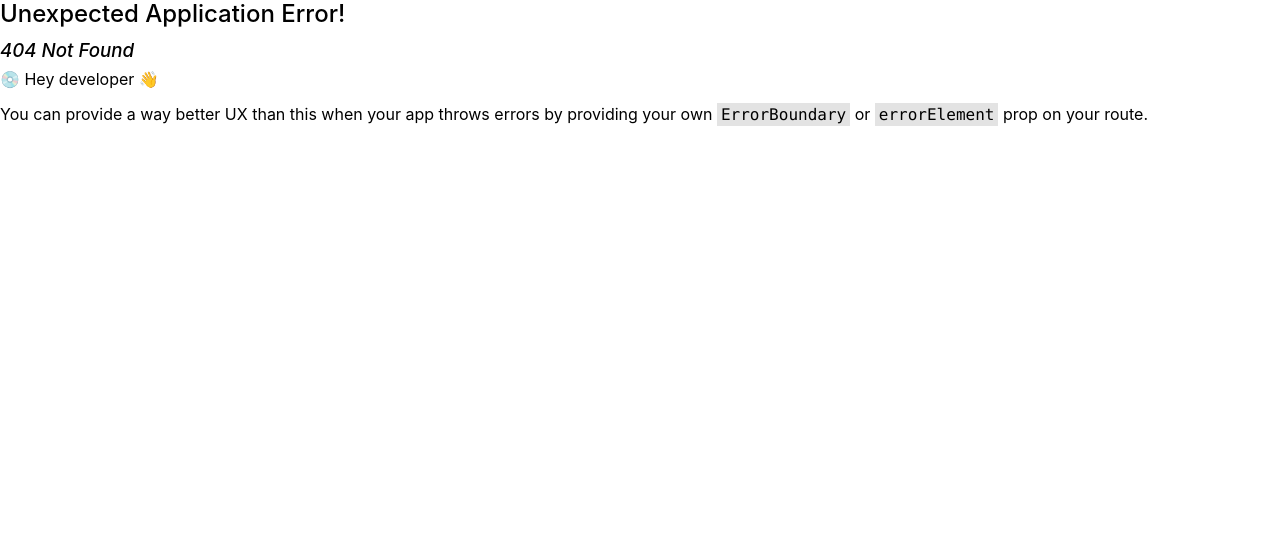
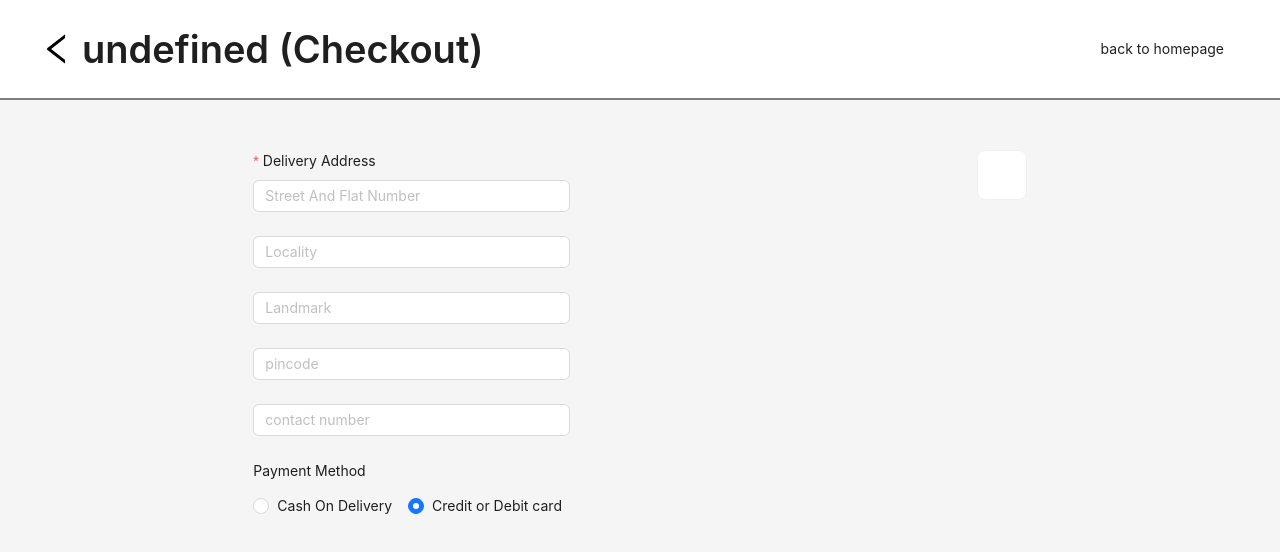
Before and after one commit to ashok-elumalai/deliveryApp, a React (Create React App) app in the folder delivery-app/: page /checkout in a window 1280 px wide. Before the commit this address had no page. Shown: the top 552 px of the page. Built offline with nearby package versions, Linux system fonts and the light colour scheme.

Commit message:
checkout form

```diff
--- a/delivery-app/src/App.js
+++ b/delivery-app/src/App.js
@@ -8,6 +8,7 @@ import RegistrationPage from "./pages/RegistrationPage";
 import LoginPage from "./pages/LoginPage";
 import Dashboard from "./pages/Dashboard";
 import RestaurantDetails from "./pages/RestaurantDetails";
+import CheckoutPage from './pages/Checkout';
 
 const router = createBrowserRouter([
   {
@@ -26,6 +27,11 @@ const router = createBrowserRouter([
     path: "/res",
     element: < RestaurantDetails />,
   },
+  {
+    path: "/checkout",
+    element: < CheckoutPage />,
+  },
+
 
 ]);
 
--- /dev/null
+++ b/delivery-app/src/pages/Checkout/formdata.jsx
@@ -0,0 +1,135 @@
+import React from "react";
+import { Form, Input, Button, Typography, Radio } from "antd";
+
+const CheckoutForm = () => {
+  const [form] = Form.useForm();
+
+  const onFinish = (values) => {
+    console.log("Form values:", values);
+  };
+
+  return (
+    <Form
+      form={form}
+      layout="vertical"
+      initialValues={{
+        street: "",
+        locality: "",
+        landMark: "",
+        pinCode: "",
+        contactNumber: "",
+        paymentMethod: 2,
+      }}
+    >
+      <Form.Item
+       label="Delivery Address"
+        name="street"
+        rules={[
+          { required: true, message: "Please enter your street address!" },
+        ]}
+      >
+        <Input placeholder="Street And Flat Number" />
+      </Form.Item>
+
+      <Form.Item
+        name="locality"
+        rules={[{ required: true, message: "Please enter your locality!" }]}
+      >
+        <Input placeholder="Locality" />
+      </Form.Item>
+
+      <Form.Item
+        name="landMark"
+        rules={[{ required: true, message: "Please enter your landMark!" }]}
+      >
+        <Input placeholder="Landmark" />
+      </Form.Item>
+
+      <Form.Item
+        name="pinCode"
+        rules={[{ required: true, message: "Please enter your postal code!" }]}
+      >
+        <Input placeholder="pincode" />
+      </Form.Item>
+      <Form.Item
+        name="contactNumber"
+        rules={[
+          { required: true, message: "Please enter your contact number!" },
+        ]}
+      >
+        <Input placeholder="contact number" />
+      </Form.Item>
+
+      <Form.Item label="Payment Method" name="paymentMethod">
+        <Radio.Group >
+          <Radio value={1}>Cash On Delivery</Radio>
+          <Radio value={2}>Credit or Debit card</Radio>
+        </Radio.Group>
+      </Form.Item>
+
+      {form.getFieldValue("paymentMethod") === 2 && (
+        <div>
+          <CardForm />
+        </div>
+      )}
+    </Form>
+  );
+};
+
+function CardForm() {
+  const onFinish = (values) => {
+    console.log("Form values:", values);
+  };
+
+  const [form] = Form.useForm();
+  return (
+    <Form
+      form={form}
+      layout="vertical"
+      onFinish={onFinish}
+      initialValues={{
+        nameOnCard: "",
+        cardNumber: "",
+        validThrough: "",
+        cvv: "",
+      }}
+    >
+      <Form.Item
+
+        name="nameOnCard"
+        rules={[{ required: true, message: "Please enter Name On Card" }]}
+      >
+        <Input placeholder="name On Card" />
+      </Form.Item>
+
+      <Form.Item
+        name="cardNumber"
+        rules={[{ required: true, message: "Please enter your card Number!" }]}
+      >
+        <Input placeholder="card Number" />
+      </Form.Item>
+
+      <Form.Item
+        name="validThrough"
+        rules={[{ required: true, message: "Please enter validThrough!" }]}
+      >
+        <Input placeholder="valid Through" />
+      </Form.Item>
+
+      <Form.Item
+        name="cvv"
+        rules={[{ required: true, message: "Please enter cvv" }]}
+      >
+        <Input placeholder="cvv" />
+      </Form.Item>
+
+      <Form.Item>
+        <Button type="primary" htmlType="submit">
+          Submit
+        </Button>
+      </Form.Item>
+    </Form>
+  );
+}
+
+export default CheckoutForm;
--- /dev/null
+++ b/delivery-app/src/pages/Checkout/index.js
@@ -0,0 +1,64 @@
+import {
+  Card,
+  Typography,
+  Row,
+  Col,
+  Rate,
+  Space,
+  Layout,
+  Input,
+  Button,
+} from "antd";
+import { useSelector, useDispatch } from "react-redux";
+
+import { LeftOutlined } from "@ant-design/icons";
+import { ResHeaderContainer } from "../RestaurantDetails";
+import { useNavigate } from "react-router-dom";
+import CheckoutForm from "./formdata";
+
+function CheckoutPage() {
+  const currentRestaurant = useSelector(
+    (state) => state.currentRestaurant.selectedRestaurant
+  );
+  const navigate = useNavigate();
+
+  const goBack = () => {
+    navigate("/res");
+  };
+
+  return (
+    <>
+      <Layout>
+        <ResHeaderContainer>
+          <Space>
+            <LeftOutlined onClick={goBack} />
+            <Typography.Title>
+              {" "}
+              {`${currentRestaurant?.name} (Checkout)`}
+            </Typography.Title>
+          </Space>
+
+          <Button
+            type="text"
+            onClick={() => {
+              navigate("/");
+            }}
+          >
+            back to homepage
+          </Button>
+        </ResHeaderContainer>
+        <div style={{ marginTop: 100, padding: 50, display: "flex", justifyContent:'space-around' }}>
+          <div>
+            <CheckoutForm />
+          </div>
+          <div>
+           <Card>
+
+           </Card>
+          </div>
+        </div>
+      </Layout>
+    </>
+  );
+}
+export default CheckoutPage;
--- a/delivery-app/src/pages/RestaurantDetails/index.js
+++ b/delivery-app/src/pages/RestaurantDetails/index.js
@@ -87,7 +87,7 @@ const menuItems = [
   },
 ];
 
-const ResHeaderContainer = styled.div`
+export const ResHeaderContainer = styled.div`
   height: 100px;
   position: fixed;
   left: 0;
@@ -95,10 +95,12 @@ const ResHeaderContainer = styled.div`
   padding-left: 40px;
   display: flex;
   align-items: center;
+  justify-content: space-between;
   font-size: 34px;
   border-bottom: solid 2px gray;
   background-color: white;
   gap: 20px;
+  padding-right: 40px;
   z-index: 9999;
   .ant-typography {
     margin: 0;
@@ -113,9 +115,7 @@ function RestaurantDetails() {
     navigate("/");
   };
 
-  const increase = (params) => {
-
-  };
+  const increase = (params) => {};
   const decrease = (params) => {};
 
   const currentRestaurant = useSelector(
@@ -124,8 +124,12 @@ function RestaurantDetails() {
   return (
     <Layout>
       <ResHeaderContainer>
-        <LeftOutlined onClick={goBack} />
-        <Typography.Title>{currentRestaurant?.name}</Typography.Title>
+        <Space>
+          <LeftOutlined onClick={goBack} />
+          <Typography.Title>{currentRestaurant?.name}</Typography.Title>
+        </Space>
+
+        <Button type="primary"onClick={()=>{navigate('/checkout')}} >Checkout</Button>
       </ResHeaderContainer>
       <Row gutter={[24, 20]} style={{ marginTop: 120, padding: 20 }}>
         {menuItems.map((value, index) => (
```
Also changed, not shown: delivery-app/src/pages/Checkout/style.js (added, +72 -0 lines).
